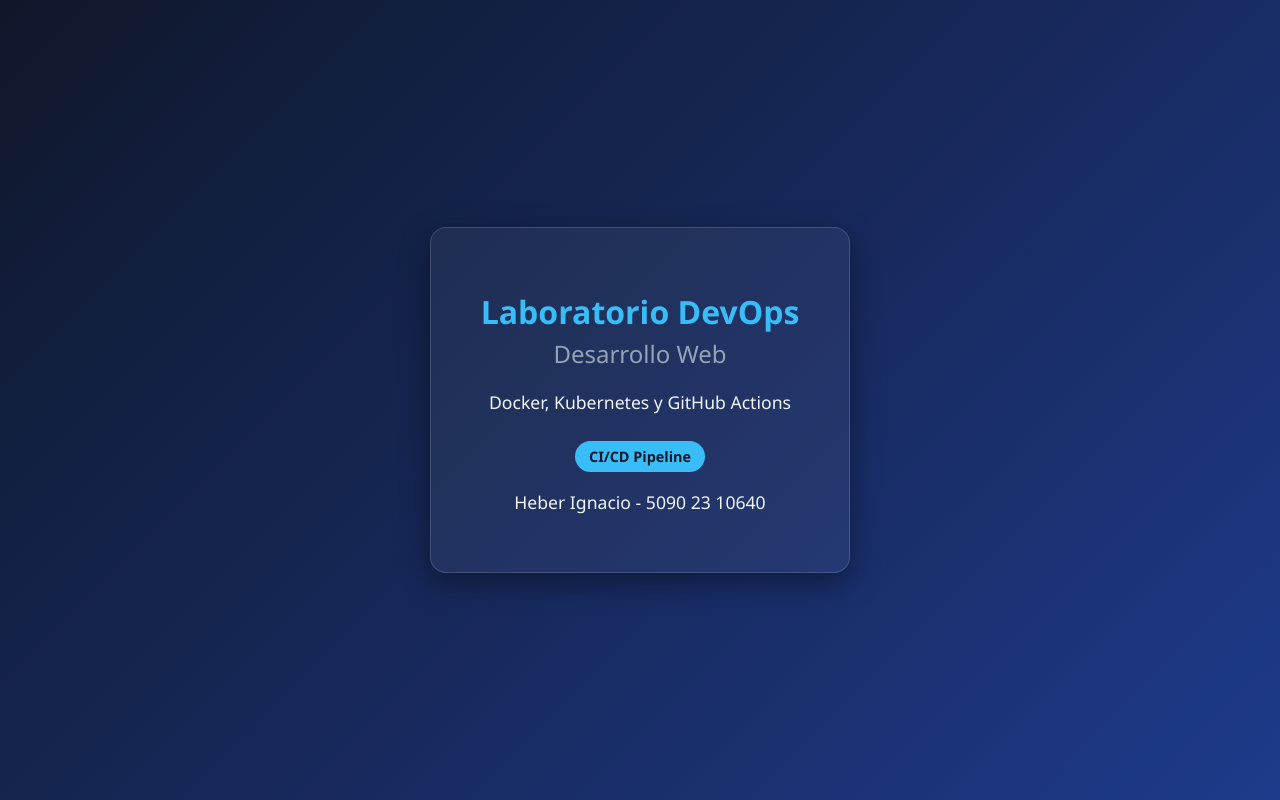
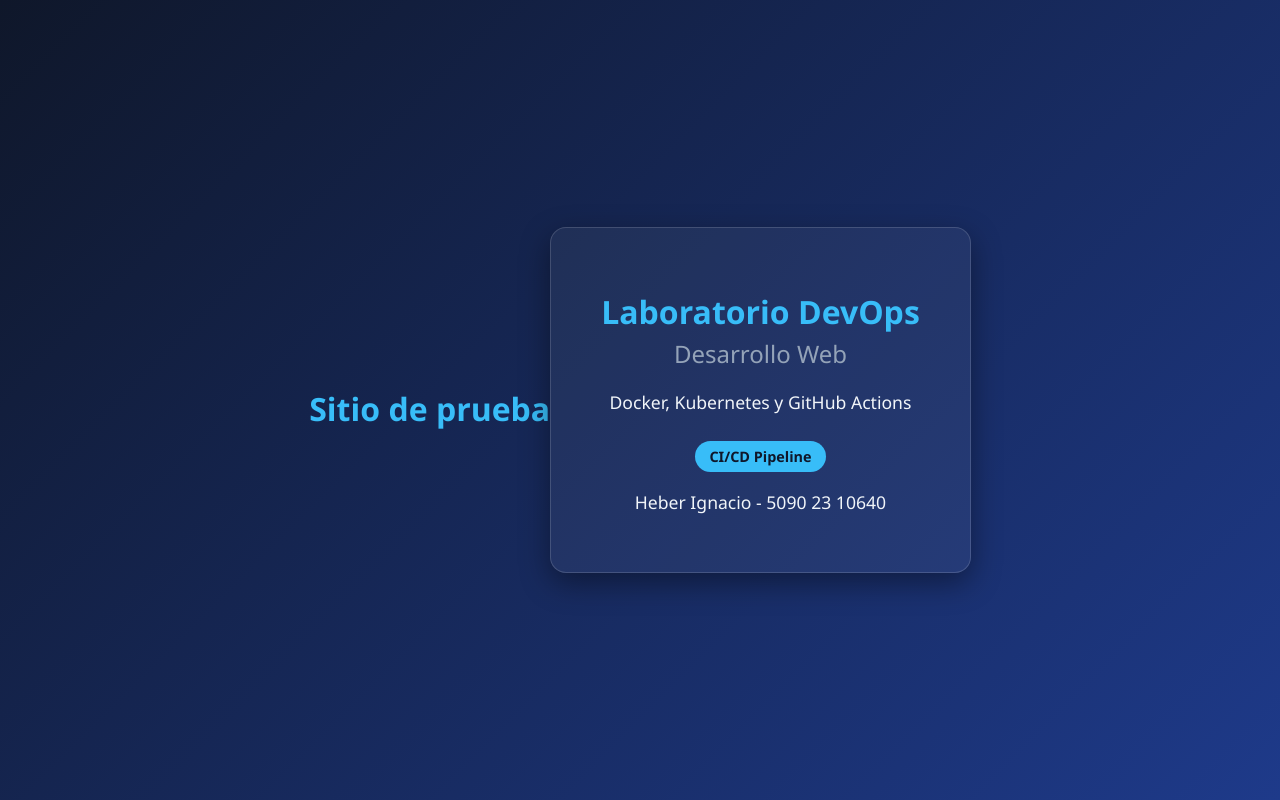
Before and after one commit to hignacioc-web/laboratorio-devops, a plain HTML site: page site/index.html in a window 1280 px wide. Drawn offline with Linux system fonts and the light colour scheme.

Commit message:
Update title and add header in index.html

```diff
--- a/site/index.html
+++ b/site/index.html
@@ -3,7 +3,7 @@
 <head>
   <meta charset="UTF-8">
   <meta name="viewport" content="width=device-width, initial-scale=1">
-  <title>Laboratorio DevOps</title>
+<h1>Sitio de prueba</h1>
   <style>
     body {
       margin: 0;
```
